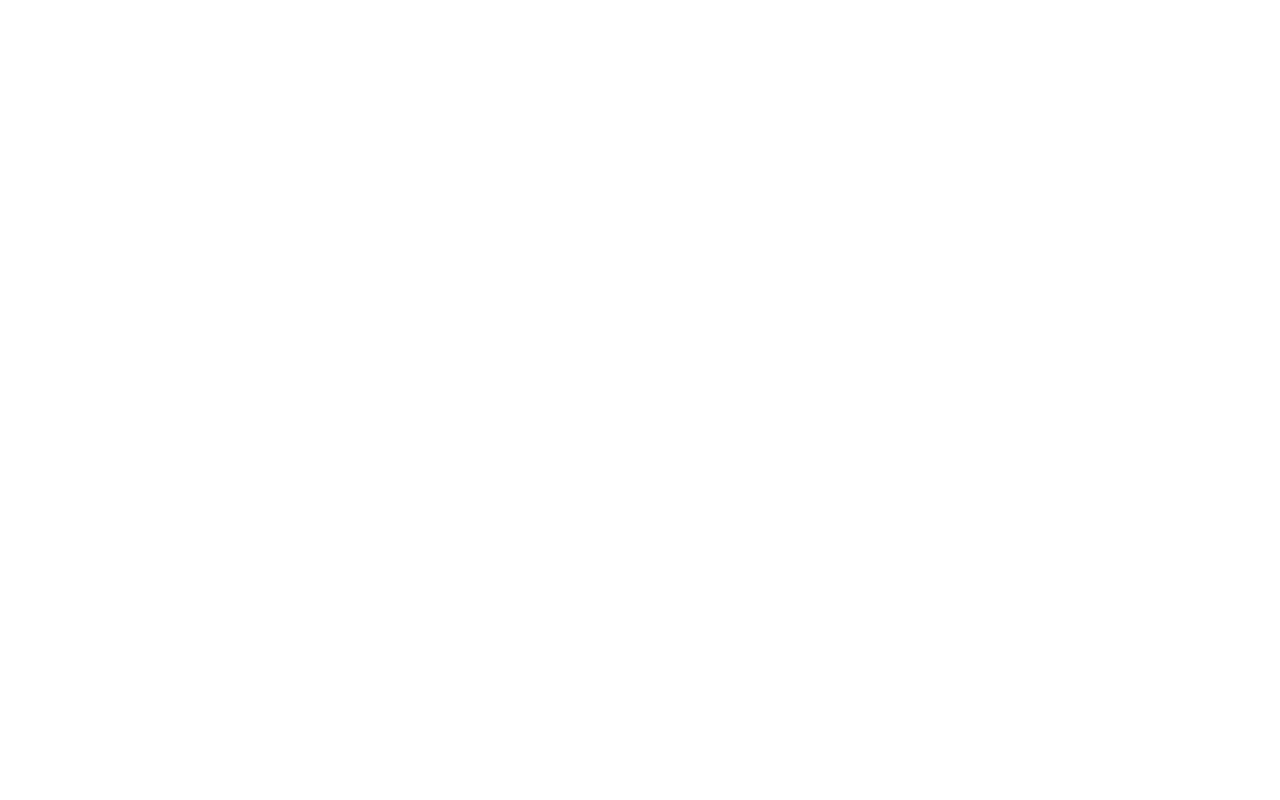
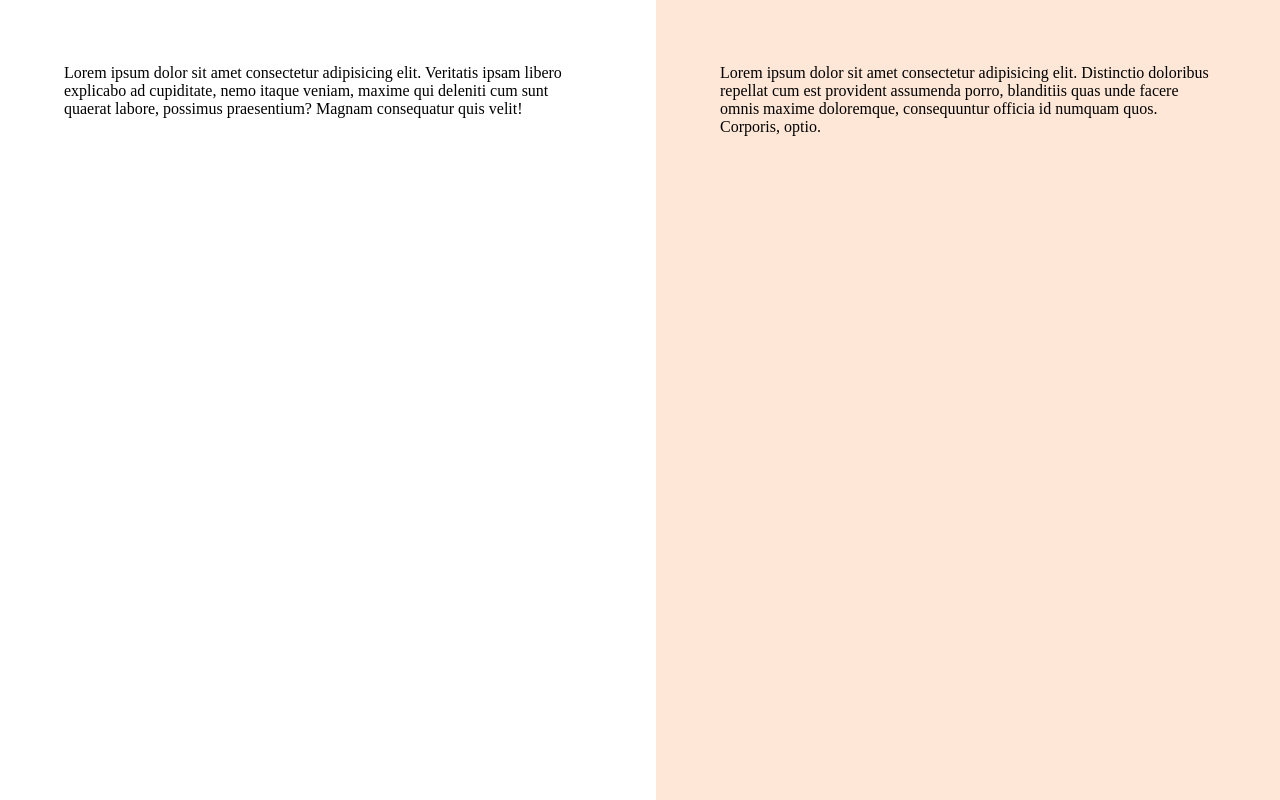
Before and after one commit to crixlima/formulario-de-matricula, a plain HTML site: page index.html in a window 1280 px wide. Drawn offline with Linux system fonts and the light colour scheme.

Commit message:
layout css

```diff
--- a/index.html
+++ b/index.html
@@ -12,6 +12,16 @@
 
 </head>
 <body>
+    <div id="app">
+        <main>
+            <div class="main-container">Lorem ipsum dolor sit amet consectetur adipisicing elit. Veritatis ipsam libero explicabo ad cupiditate, nemo itaque veniam, maxime qui deleniti cum sunt quaerat labore, possimus praesentium? Magnam consequatur quis velit!</div>
+        </main>
+
+
+        <aside>
+            <div class="aside-container">Lorem ipsum dolor sit amet consectetur adipisicing elit. Distinctio doloribus repellat cum est provident assumenda porro, blanditiis quas unde facere omnis maxime doloremque, consequuntur officia id numquam quos. Corporis, optio.</div>
+        </aside>
+    </div>
 
 </body>
 </html>
--- a/styles/global.css
+++ b/styles/global.css
@@ -1,3 +1,10 @@
+* {
+    margin: 0;
+    padding: 0;
+    box-sizing: border-box;
+}
+
+
 :root {
    --font-family: 'Poppins' , sans-serif;
    --text: 400 1rem/1.5 var(--font-family);
@@ -16,3 +23,7 @@
     --stroke-highlight: #F3541C;
     --semantic-error: #DC2626;
 }
+
+body {
+    overflow: hidden;
+}
--- a/styles/index.css
+++ b/styles/index.css
@@ -1 +1,2 @@
 @import url(global.css);
+@import url(layout.css);
--- /dev/null
+++ b/styles/layout.css
@@ -0,0 +1,33 @@
+#app {
+    display: grid;
+    grid-template-columns: 51.25% 48.75%;
+
+    height: 100vh;
+    overflow: hidden;
+
+}
+    main {
+        overflow: auto;
+        padding: 4rem;
+
+        & .main-conteiner {
+
+        max-width: 33rem;
+        margin-left: auto;
+
+        }
+    }
+
+
+    aside {
+        background-color: var(--surface-secondary);
+        padding: 4rem;
+
+         & .aside-conteiner {
+
+        max-width: 31rem;
+
+
+        }
+
+    }
```
